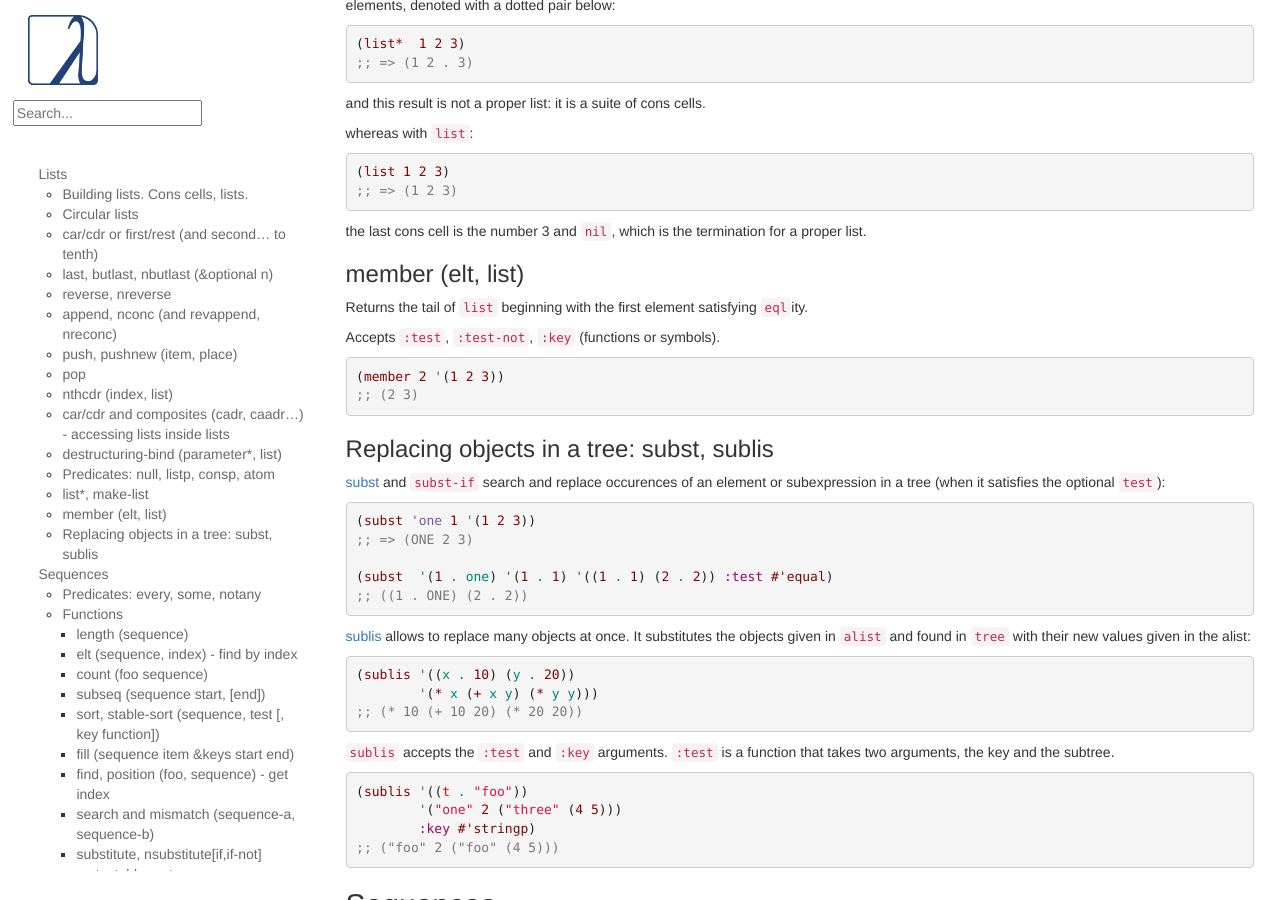
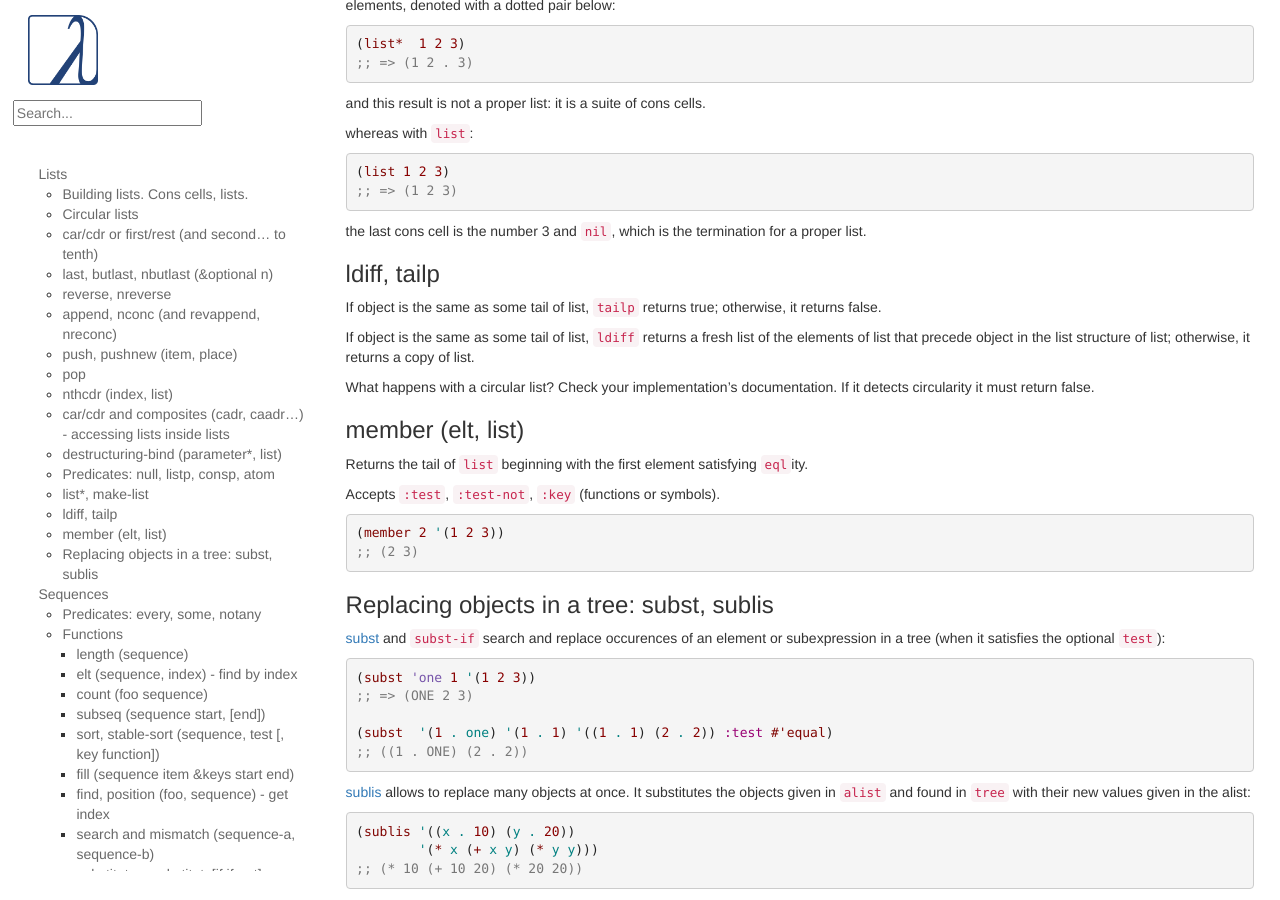
Before and after one commit to LispCookbook/cl-cookbook, a Jekyll site: the page built from data-structures.md, in a window 1280 px wide and 900 px high, scrolled down 5920 px. Built offline with Jekyll 4.4.1, drawn with Linux system fonts in a browser that asks for light colours.

Commit message:
data structures: ldiff, tailp (to redact better)

```diff
--- a/data-structures.md
+++ b/data-structures.md
@@ -428,6 +428,26 @@ whereas with `list`:
 ~~~
 
 the last cons cell is the number 3 and `nil`, which is the termination for a proper list.
+
+
+### ldiff, tailp
+
+<!-- TODO redact -->
+
+If object is the same as some tail of list, `tailp` returns true; otherwise, it returns false.
+
+If object is the same as some tail of list, `ldiff` returns a fresh list
+of the elements of list that precede object in the list structure of
+list; otherwise, it returns a copy of list.
+
+<!-- ~~~lisp -->
+<!-- (ldiff '(1 2) (list 9 8 1 2 3)) -->
+<!-- ;; => (1 2) -->
+<!-- ~~~ -->
+
+What happens with a circular list? Check your implementation's
+documentation. If it detects circularity it must return false.
+
 
 ### member (elt, list)
 
```
